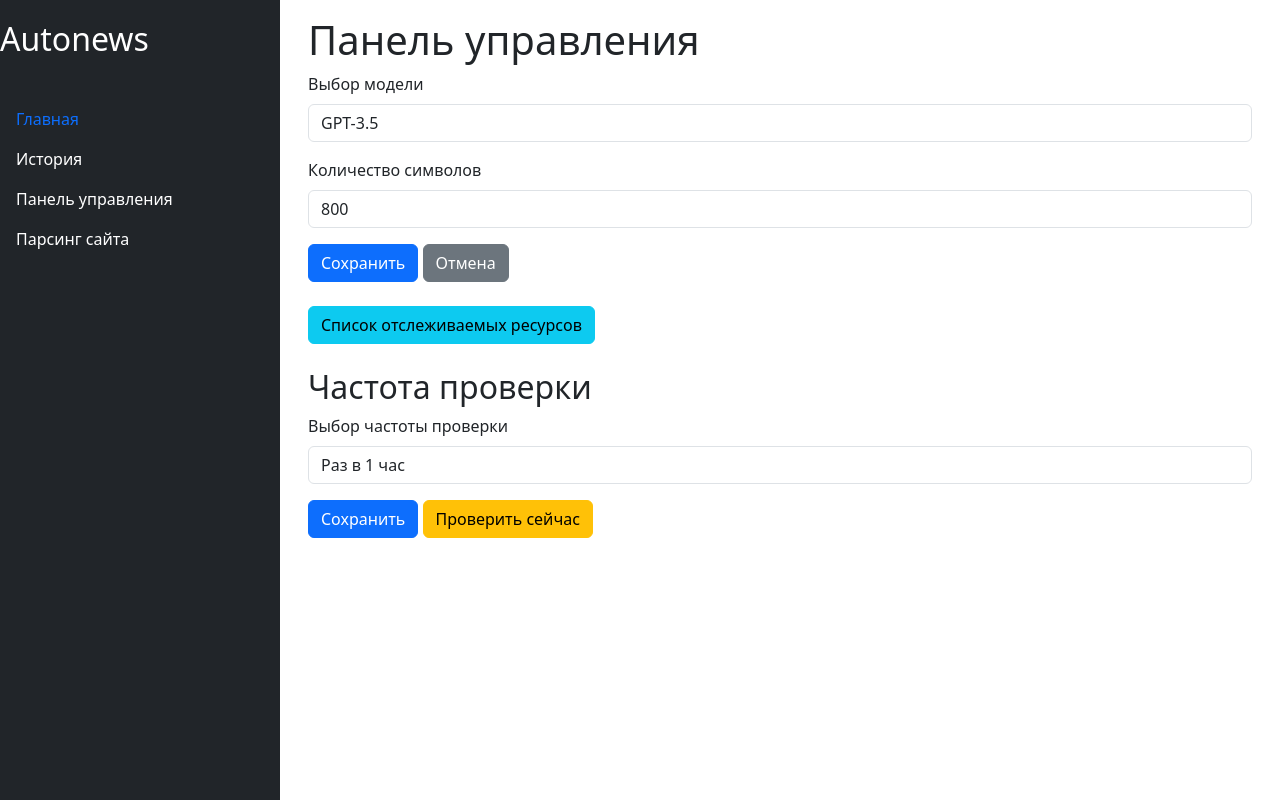
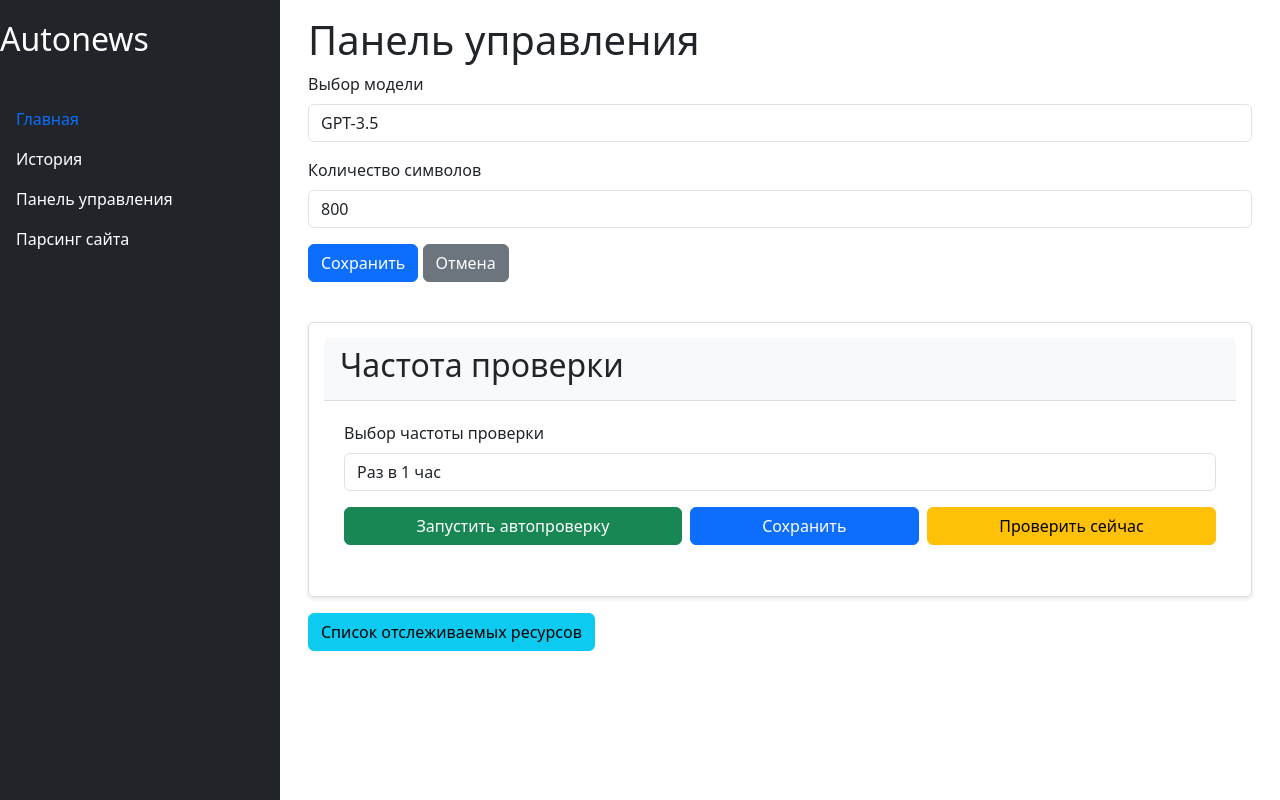
Before and after one commit to eleron96/AutoNews2, a Django app: page /settings/ in a window 1280 px wide. Run offline with Django 4.2, Linux system fonts and the light colour scheme; some libraries are stand-ins or nearby versions.

Commit message:
autoupdate

```diff
--- /dev/null
+++ b/myapp/templates/myapp/frequency_form.html
@@ -0,0 +1,86 @@
+{% load bootstrap5 %}
+
+<div class="frequency-settings mt-4">
+    <!-- Новый блок для настройки частоты проверки -->
+    <div class="card">
+        <div class="card-header">
+            <h2>Частота проверки</h2>
+        </div>
+        <div class="card-body">
+            <form id="frequency-form" method="post" action="{% url 'update_frequency' %}">
+                {% csrf_token %}
+                <div class="mb-3">
+                    <label for="frequency-select" class="form-label">Выбор частоты проверки</label>
+                    <select class="form-control" id="frequency-select" name="frequency_select">
+                        <option value="every_hour">Раз в 1 час</option>
+                        <option value="every_day">Раз в день</option>
+                    </select>
+                </div>
+                <div class="d-flex justify-content-between align-items-center mt-3">
+                    <button type="button" class="btn btn-success flex-fill me-2" onclick="startAutoCheck()">Запустить автопроверку</button>
+                    <button type="submit" class="btn btn-primary flex-fill me-2">Сохранить</button>
+                    <button type="button" class="btn btn-warning flex-fill" onclick="checkNow()">Проверить сейчас</button>
+                </div>
+            </form>
+            <div id="last-run" class="text-muted mt-3" style="opacity: 0.7;"></div>
+        </div>
+    </div>
+    <a href="{% url 'url_list' %}" class="btn btn-info mt-3">Список отслеживаемых ресурсов</a>
+</div>
+
+<style>
+.frequency-settings .card {
+    margin-top: 20px;
+    padding: 15px;
+    border: 1px solid #ddd;
+    border-radius: 5px;
+    box-shadow: 0 2px 4px rgba(0, 0, 0, 0.1);
+}
+.frequency-settings .card-header {
+    background-color: #f8f9fa;
+    border-bottom: 1px solid #ddd;
+}
+.frequency-settings .card-body {
+    padding: 20px;
+}
+.frequency-settings .btn {
+    height: 100%;
+}
+</style>
+
+<script>
+function checkNow() {
+    fetch("{% url 'check_now' %}", {
+        method: 'GET',
+        headers: {
+            'Content-Type': 'application/json',
+            'X-CSRFToken': '{{ csrf_token }}'
+        },
+    })
+    .then(response => response.json())
+    .then(data => {
+        if (data.last_urls && data.last_urls.length > 0) {
+            console.log("Найденные последние URL: " + data.last_urls.join(', '));
+        } else {
+            console.log(data.message);
+        }
+        updateLastRunTime();
+    })
+    .catch((error) => {
+        console.error('Error:', error);
+    });
+}
+
+function startAutoCheck() {
+    const frequencySelect = document.getElementById('frequency-select').value;
+    const interval = frequencySelect === 'every_hour' ? 3600000 : 86400000;
+
+    setInterval(checkNow, interval);
+}
+
+function updateLastRunTime() {
+    const now = new Date();
+    const formattedTime = now.toLocaleString();
+    document.getElementById('last-run').textContent = "Последнее автообновление: " + formattedTime;
+}
+</script>
--- a/myapp/templates/myapp/settings.html
+++ b/myapp/templates/myapp/settings.html
@@ -14,6 +14,9 @@
         }
         .content {
             margin-left: 280px;
+        }
+        .form-section {
+            margin-bottom: 40px;
         }
     </style>
 </head>
@@ -33,41 +36,11 @@
                 {% endfor %}
             {% endif %}
         </div>
-        <form id="settings-form" method="post" action="{% url 'update_settings' %}">
-            {% csrf_token %}
-            <div class="mb-3">
-                <label for="engine-select" class="form-label">Выбор модели</label>
-                <select class="form-control" id="engine-select" name="engine_select">
-                    <option value="gpt-3.5-turbo">GPT-3.5</option>
-                    <option value="gpt-4-turbo-preview">GPT-4</option>
-                    <option value="gpt-4o">GPT-4o</option>
-                </select>
-            </div>
-            <div class="mb-3">
-                <label for="char-count" class="form-label">Количество символов</label>
-                <input type="number" class="form-control" id="char-count" name="char_count" placeholder="Введите количество символов" value="800">
-            </div>
-            <button type="submit" class="btn btn-primary">Сохранить</button>
-            <button type="button" class="btn btn-secondary" onclick="resetForm()">Отмена</button>
-        </form>
-
-        <div class="mt-4">
-            <a href="{% url 'url_list' %}" class="btn btn-info">Список отслеживаемых ресурсов</a>
-
-            <!-- Новый блок для настройки частоты проверки -->
-            <h2 class="mt-4">Частота проверки</h2>
-            <form id="frequency-form" method="post" action="{% url 'update_frequency' %}">
-                {% csrf_token %}
-                <div class="mb-3">
-                    <label for="frequency-select" class="form-label">Выбор частоты проверки</label>
-                    <select class="form-control" id="frequency-select" name="frequency_select">
-                        <option value="every_hour">Раз в 1 час</option>
-                        <option value="every_day">Раз в день</option>
-                    </select>
-                </div>
-                <button type="submit" class="btn btn-primary">Сохранить</button>
-                <button type="button" class="btn btn-warning" onclick="checkNow()">Проверить сейчас</button>
-            </form>
+        <div class="form-section">
+            {% include 'myapp/settings_form.html' %}
+        </div>
+        <div class="form-section">
+            {% include 'myapp/frequency_form.html' %}
         </div>
     </div>
 </div>
@@ -107,11 +80,9 @@ function checkNow() {
     .then(response => response.json())
     .then(data => {
         if (data.last_urls && data.last_urls.length > 0) {
-            // Оставляем этот блок, но без alert
             console.log("Найденные последние URL: " + data.last_urls.join(', '));
         } else {
-            // Оставляем этот блок, но без alert
-            console.log(data.message);  // Display the "новости обновлены" message
+            console.log(data.message);
         }
     })
     .catch((error) => {
@@ -119,7 +90,29 @@ function checkNow() {
     });
 }
 
-
+function startAutoCheck() {
+    const frequencySelect = document.getElementById('frequency-select').value;
+    setInterval(() => {
+        fetch("{% url 'check_now' %}", {
+            method: 'GET',
+            headers: {
+                'Content-Type': 'application/json',
+                'X-CSRFToken': '{{ csrf_token }}'
+            },
+        })
+        .then(response => response.json())
+        .then(data => {
+            if (data.last_urls && data.last_urls.length > 0) {
+                console.log("Найденные последние URL: " + data.last_urls.join(', '));
+            } else {
+                console.log(data.message);
+            }
+        })
+        .catch((error) => {
+            console.error('Error:', error);
+        });
+    }, frequencySelect === 'every_hour' ? 3600000 : 86400000);
+}
 
 document.addEventListener('DOMContentLoaded', loadSettings);
 document.getElementById('settings-form').addEventListener('submit', saveSettings);
@@ -129,7 +122,6 @@ document.getElementById('frequency-form').addEventListener('submit', function(ev
     const frequencySelect = document.getElementById('frequency-select').value;
     sessionStorage.setItem('frequencySelect', frequencySelect);
 
-    // Показать сообщение об успешном сохранении
     const alertPlaceholder = document.getElementById('alert-placeholder');
     const alertMessage = document.createElement('div');
     alertMessage.className = 'alert alert-success alert-dismissible fade show';
--- /dev/null
+++ b/myapp/templates/myapp/settings_form.html
@@ -0,0 +1,19 @@
+{% load bootstrap5 %}
+
+<form id="settings-form" method="post" action="{% url 'update_settings' %}">
+    {% csrf_token %}
+    <div class="mb-3">
+        <label for="engine-select" class="form-label">Выбор модели</label>
+        <select class="form-control" id="engine-select" name="engine_select">
+            <option value="gpt-3.5-turbo">GPT-3.5</option>
+            <option value="gpt-4-turbo-preview">GPT-4</option>
+            <option value="gpt-4o">GPT-4o</option>
+        </select>
+    </div>
+    <div class="mb-3">
+        <label for="char-count" class="form-label">Количество символов</label>
+        <input type="number" class="form-control" id="char-count" name="char_count" placeholder="Введите количество символов" value="800">
+    </div>
+    <button type="submit" class="btn btn-primary">Сохранить</button>
+    <button type="button" class="btn btn-secondary" onclick="resetForm()">Отмена</button>
+</form>
--- a/myapp/views.py
+++ b/myapp/views.py
@@ -24,6 +24,8 @@ from django.http import JsonResponse
 from functools import wraps
 from time import time
 import uuid
+
+from background_task import background
 
 # Настройка цветного логирования с изменением формата даты и времени
 coloredlogs.install(
--- a/pyproject.toml
+++ b/pyproject.toml
@@ -17,6 +17,9 @@ newspaper3k = "^0.2.8"
 lxml-html-clean = "^0.1.1"
 lxml = {version = "^5.2.2", extras = ["html_clean"]}
 coloredlogs = "^15.0.1"
+django-background-tasks = "^1.2.5"
+celery = "^5.4.0"
+redis = "^5.0.4"
 
 [build-system]
 requires = ["poetry-core"]
```
Also changed, not shown: myapp/settings.py (deleted, +0 -115 lines), 1 other file.
